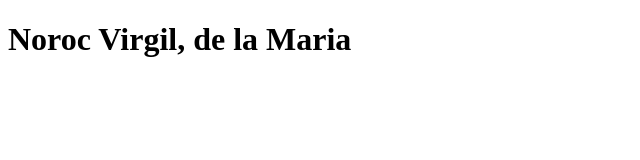
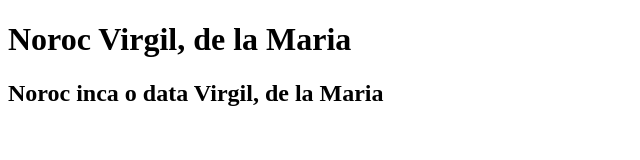
Before and after one commit to VirgiliuVV/5Noiembrie, a plain HTML site: page index.html in a window 1280 px wide. Shown: the whole page, without its empty margins (0-640 px from the left). Drawn offline with Linux system fonts and the light colour scheme.

Commit message:
Am adaugat heading 2

```diff
--- a/index.html
+++ b/index.html
@@ -8,6 +8,8 @@
 <body>
 
 <h1>Noroc Virgil, de la Maria</h1>
+<h2>Noroc inca o data Virgil, de la Maria</h2>
+
 <script src="script/script.js"></script>
 </body>
 </html>
```
